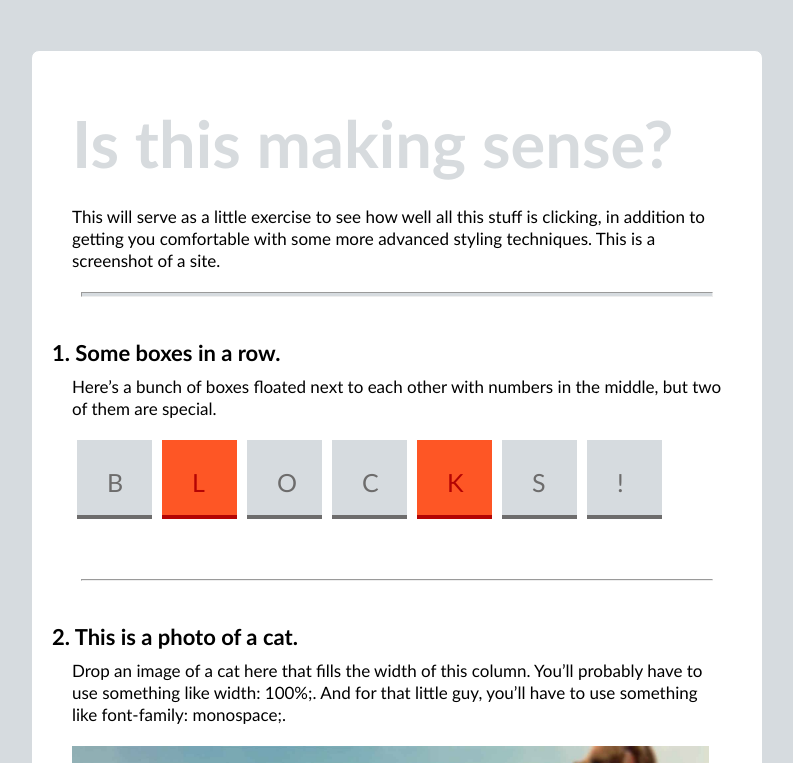
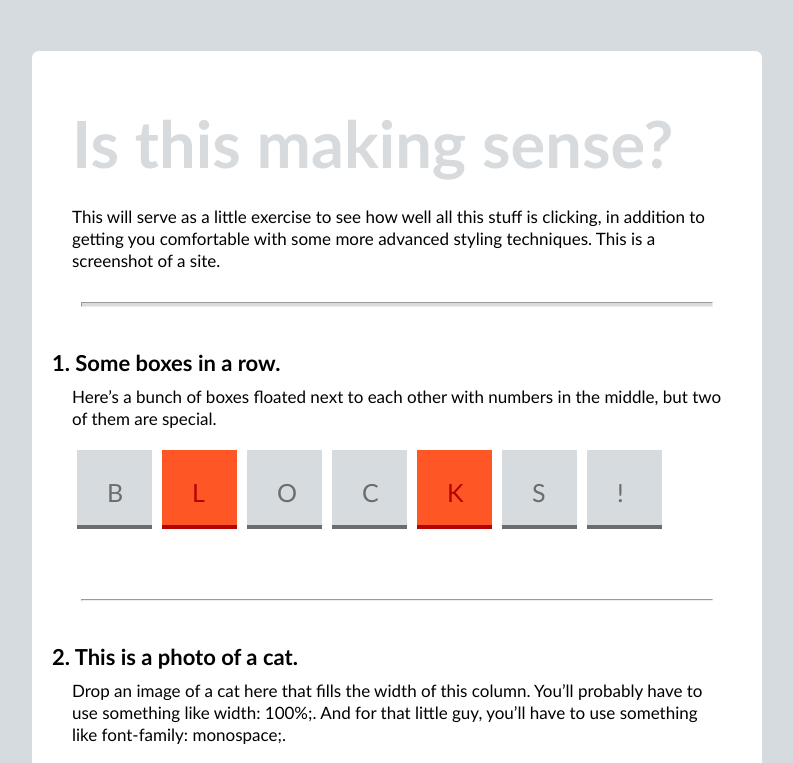
Before and after one commit to awittry/lesson-3, a plain HTML site: page index.html in a window 1280 px wide. Shown: the top 763 px of the page, without its empty margins (264-1057 px from the left). Drawn offline with Linux system fonts and the light colour scheme.

Commit message:
Shortened Height

```diff
--- a/css/style.css
+++ b/css/style.css
@@ -5,13 +5,13 @@ body{
 }
 hr{
 	width: 630px;
-	margin: 15px auto 30px auto;
+	margin: 30px auto 30px auto;
 	background-color: #D6DBDF;
 	color: #D6DBDF;
 }
 .boxed{
 	border: 1px solid #D6DBDF;
-	height: 1760px;
+	height: 1360px;
 	width: 650px;
 	background-color: white;
 	padding: 60px 40px 100px 40px;
```
